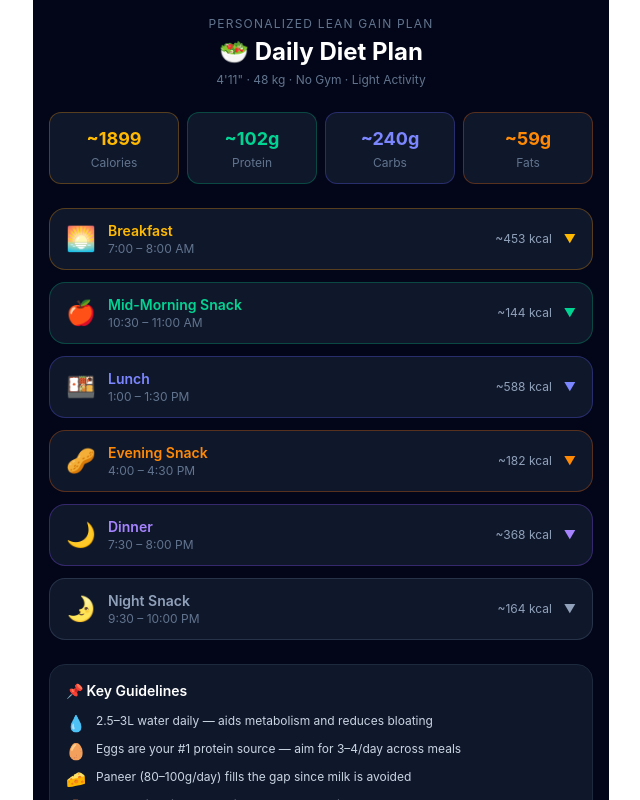
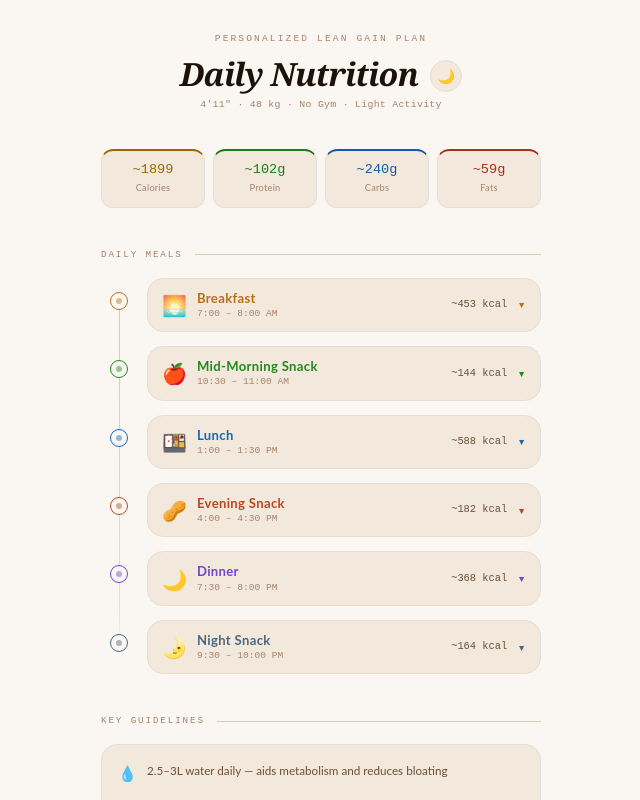
Before and after one commit to praveshishere/diet-plan, a React (Vite) app: page / in a window 1280 px wide. Shown: the top 800 px of the page, without its empty margins (319-959 px from the left). Built offline with nearby package versions, Linux system fonts and the light colour scheme.

Commit message:
add theme

```diff
--- a/src/App.tsx
+++ b/src/App.tsx
@@ -1,20 +1,7 @@
-import { useState } from 'react'
-import reactLogo from './assets/react.svg'
-import viteLogo from './assets/vite.svg'
-import heroImg from './assets/hero.png'
-
 import DietPlan from "./components/DietPlan";
 
 function App() {
-  const [count, setCount] = useState(0)
-
-  return (
-    <>
-      <div className="text-red-500">
-        <DietPlan />
-      </div>
-    </>
-  )
+  return <DietPlan />;
 }
 
 export default App
--- a/src/components/DietPlan.tsx
+++ b/src/components/DietPlan.tsx
@@ -1,15 +1,16 @@
-import { useState } from "react";
+import { useEffect, useState } from "react";
 
+/* ─── Data ───────────────────────────────────────────────────────────────────── */
 const meals = [
   {
     time: "7:00 – 8:00 AM",
     label: "Breakfast",
     emoji: "🌅",
-    accent: "amber",
+    accent: "amber" as const,
     items: [
-      { name: "Whole eggs (boiled/scrambled)", qty: "3 eggs", p: 18, c: 1, f: 15 },
-      { name: "Multigrain / brown bread toast", qty: "2 slices", p: 6, c: 26, f: 2 },
-      { name: "Banana", qty: "1 medium", p: 1, c: 23, f: 0 },
+      { name: "Whole eggs (boiled/scrambled)",  qty: "3 eggs",   p: 18, c: 1,  f: 15 },
+      { name: "Multigrain / brown bread toast", qty: "2 slices", p: 6,  c: 26, f: 2  },
+      { name: "Banana",                         qty: "1 medium", p: 1,  c: 23, f: 0  },
     ],
     note: "Eggs are the protein anchor of this plan. Have them any style — boiled is easiest.",
   },
@@ -17,10 +18,10 @@ const meals = [
     time: "10:30 – 11:00 AM",
     label: "Mid-Morning Snack",
     emoji: "🍎",
-    accent: "emerald",
+    accent: "emerald" as const,
     items: [
-      { name: "Curd (plain, full-fat)", qty: "150g", p: 5, c: 6, f: 4 },
-      { name: "Mixed fruit (apple / papaya / guava)", qty: "100g", p: 1, c: 15, f: 0 },
+      { name: "Curd (plain, full-fat)",           qty: "150g", p: 5, c: 6,  f: 4 },
+      { name: "Mixed fruit (apple/papaya/guava)", qty: "100g", p: 1, c: 15, f: 0 },
     ],
     note: "Curd gives probiotics + protein. Avoid flavoured curd — too much sugar.",
   },
@@ -28,12 +29,12 @@ const meals = [
     time: "1:00 – 1:30 PM",
     label: "Lunch",
     emoji: "🍱",
-    accent: "indigo",
+    accent: "indigo" as const,
     items: [
-      { name: "Cooked rice or chapati", qty: "1 cup / 2 roti", p: 5, c: 45, f: 2 },
-      { name: "Dal (masoor / moong / chana)", qty: "1 cup cooked", p: 12, c: 20, f: 1 },
-      { name: "Paneer bhurji / curry", qty: "80g paneer", p: 14, c: 3, f: 11 },
-      { name: "Sabzi (seasonal vegetable)", qty: "1 cup", p: 2, c: 10, f: 2 },
+      { name: "Cooked rice or chapati",        qty: "1 cup / 2 roti", p: 5,  c: 45, f: 2  },
+      { name: "Dal (masoor/moong/chana)",       qty: "1 cup cooked",   p: 12, c: 20, f: 1  },
+      { name: "Paneer bhurji / curry",          qty: "80g paneer",     p: 14, c: 3,  f: 11 },
+      { name: "Sabzi (seasonal vegetable)",     qty: "1 cup",          p: 2,  c: 10, f: 2  },
     ],
     note: "Dal + paneer together gives a complete amino acid profile. Don't skip dal.",
   },
@@ -41,10 +42,10 @@ const meals = [
     time: "4:00 – 4:30 PM",
     label: "Evening Snack",
     emoji: "🥜",
-    accent: "orange",
+    accent: "orange" as const,
     items: [
-      { name: "Roasted chana / peanuts", qty: "30g", p: 7, c: 10, f: 5 },
-      { name: "Boiled egg (optional top-up)", qty: "1 egg", p: 6, c: 0, f: 5 },
+      { name: "Roasted chana / peanuts",      qty: "30g",   p: 7, c: 10, f: 5 },
+      { name: "Boiled egg (optional top-up)", qty: "1 egg", p: 6, c: 0,  f: 5 },
     ],
     note: "Keeps energy stable through the evening. Skip the egg if lunch was heavy.",
   },
@@ -52,11 +53,11 @@ const meals = [
     time: "7:30 – 8:00 PM",
     label: "Dinner",
     emoji: "🌙",
-    accent: "violet",
+    accent: "violet" as const,
     items: [
-      { name: "Chapati", qty: "2 roti", p: 5, c: 30, f: 2 },
-      { name: "Chickpeas / rajma / chhole curry", qty: "1 cup cooked", p: 13, c: 25, f: 2 },
-      { name: "Mixed salad (cucumber, tomato, carrot)", qty: "1 bowl", p: 2, c: 8, f: 0 },
+      { name: "Chapati",                               qty: "2 roti",  p: 5,  c: 30, f: 2 },
+      { name: "Chickpeas / rajma / chhole curry",      qty: "1 cup",   p: 13, c: 25, f: 2 },
+      { name: "Mixed salad (cucumber, tomato, carrot)", qty: "1 bowl", p: 2,  c: 8,  f: 0 },
     ],
     note: "Keep dinner moderate. Legumes digest well overnight and support muscle repair.",
   },
@@ -64,10 +65,10 @@ const meals = [
     time: "9:30 – 10:00 PM",
     label: "Night Snack",
     emoji: "🌛",
-    accent: "slate",
+    accent: "slate" as const,
     items: [
-      { name: "Peanut butter", qty: "1 tbsp (15g)", p: 4, c: 3, f: 8 },
-      { name: "Multigrain cracker or banana", qty: "1 pc", p: 1, c: 15, f: 0 },
+      { name: "Peanut butter",               qty: "1 tbsp (15g)", p: 4, c: 3,  f: 8 },
+      { name: "Multigrain cracker or banana", qty: "1 pc",        p: 1, c: 15, f: 0 },
     ],
     note: "Only if hungry. Slow-digesting fats prevent overnight muscle breakdown.",
   },
@@ -77,127 +78,248 @@ const tips = [
   { icon: "💧", text: "2.5–3L water daily — aids metabolism and reduces bloating" },
   { icon: "🥚", text: "Eggs are your #1 protein source — aim for 3–4/day across meals" },
   { icon: "🧀", text: "Paneer (80–100g/day) fills the gap since milk is avoided" },
-  { icon: "🚶‍♀️", text: "20–30 min brisk walk daily keeps the calorie surplus lean" },
+  { icon: "🚶", text: "20–30 min brisk walk daily keeps the calorie surplus lean" },
   { icon: "🍽️", text: "Eat within 30–45 min of waking — kick-starts metabolism" },
   { icon: "⏰", text: "Keep 3–4 hr gaps between meals, never skip — consistency is everything" },
 ];
 
-const accentMap = {
-  amber:   { border: "border-amber-500/30",  text: "text-amber-400",   bg: "bg-amber-500/10",   dot: "bg-amber-400" },
-  emerald: { border: "border-emerald-500/30", text: "text-emerald-400", bg: "bg-emerald-500/10", dot: "bg-emerald-400" },
-  indigo:  { border: "border-indigo-500/30",  text: "text-indigo-400",  bg: "bg-indigo-500/10",  dot: "bg-indigo-400" },
-  orange:  { border: "border-orange-500/30",  text: "text-orange-400",  bg: "bg-orange-500/10",  dot: "bg-orange-400" },
-  violet:  { border: "border-violet-500/30",  text: "text-violet-400",  bg: "bg-violet-500/10",  dot: "bg-violet-400" },
-  slate:   { border: "border-slate-500/30",   text: "text-slate-400",   bg: "bg-slate-500/10",   dot: "bg-slate-400" },
+/* ─── Types & helpers ────────────────────────────────────────────────────────── */
+type Accent = "amber" | "emerald" | "indigo" | "orange" | "violet" | "slate";
+
+// CSS variables defined in index.css — one per meal accent, override in .dark
+const accentVar: Record<Accent, string> = {
+  amber:   "var(--meal-amber)",
+  emerald: "var(--meal-emerald)",
+  indigo:  "var(--meal-indigo)",
+  orange:  "var(--meal-orange)",
+  violet:  "var(--meal-violet)",
+  slate:   "var(--meal-slate)",
 };
 
-const mealKcal = (items) => items.reduce((a, x) => a + x.p * 4 + x.c * 4 + x.f * 9, 0);
-const totals = meals.reduce((acc, m) => {
-  m.items.forEach(i => { acc.p += i.p; acc.c += i.c; acc.f += i.f; });
-  return acc;
-}, { p: 0, c: 0, f: 0 });
+const mealKcal = (items: typeof meals[0]["items"]) =>
+  items.reduce((a, x) => a + x.p * 4 + x.c * 4 + x.f * 9, 0);
+
+const totals = meals.reduce(
+  (acc, m) => { m.items.forEach(i => { acc.p += i.p; acc.c += i.c; acc.f += i.f; }); return acc; },
+  { p: 0, c: 0, f: 0 }
+);
 const totalKcal = totals.p * 4 + totals.c * 4 + totals.f * 9;
 
+/* ─── Component ──────────────────────────────────────────────────────────────── */
 export default function DietPlan() {
-  const [open, setOpen] = useState(null);
+  const [open, setOpen] = useState<number | null>(null);
+  const [dark, setDark] = useState(() =>
+    typeof window !== "undefined"
+      ? document.documentElement.classList.contains("dark") ||
+        (!localStorage.getItem("theme") &&
+          window.matchMedia("(prefers-color-scheme: dark)").matches)
+      : true
+  );
+
+  useEffect(() => {
+    const root = document.documentElement;
+    if (dark) {
+      root.classList.add("dark");
+      localStorage.setItem("theme", "dark");
+    } else {
+      root.classList.remove("dark");
+      localStorage.setItem("theme", "light");
+    }
+  }, [dark]);
 
   return (
-    <div className="min-h-screen bg-slate-950 text-slate-100 p-4 max-w-xl mx-auto">
+    <div className="min-h-screen bg-base text-ink font-sans px-5 py-8 max-w-[480px] mx-auto">
 
-      {/* Header */}
-      <div className="text-center mb-6">
-        <p className="text-xs text-slate-500 uppercase tracking-widest mb-1">Personalized Lean Gain Plan</p>
-        <h1 className="text-2xl font-bold text-white">🥗 Daily Diet Plan</h1>
-        <p className="text-xs text-slate-500 mt-1">4'11" · 48 kg · No Gym · Light Activity</p>
+      {/* ── Header ── */}
+      <header className="text-center mb-9">
+        <p className="font-mono text-ink3 text-[0.6rem] tracking-[0.22em] uppercase mb-2">
+          Personalized Lean Gain Plan
+        </p>
+
+        <div className="flex items-center justify-center gap-3 mb-1">
+          <h1 className="font-serif text-[2rem] font-semibold italic text-ink leading-tight tracking-tight">
+            Daily Nutrition
+          </h1>
+          {/* Dark / Light toggle */}
+          <button
+            onClick={() => setDark(d => !d)}
+            aria-label="Toggle theme"
+            className="mt-1 w-8 h-8 rounded-full bg-panel border border-rim2 flex items-center justify-center text-ink2 hover:text-ink hover:border-rim transition-colors cursor-pointer"
+          >
+            <span className="text-sm leading-none">{dark ? "☀️" : "🌙"}</span>
+          </button>
         </div>
 
-      {/* Macro Summary */}
-      <div className="grid grid-cols-4 gap-2 mb-6">
+        <p className="font-mono text-ink3 text-[0.62rem] tracking-wide">
+          4′11″ · 48 kg · No Gym · Light Activity
+        </p>
+      </header>
+
+      {/* ── Macro Summary ── */}
+      <div className="grid grid-cols-4 gap-2 mb-10">
         {[
-          { label: "Calories", val: `~${totalKcal}`, unit: "kcal", cls: "text-amber-400 border-amber-500/30" },
-          { label: "Protein",  val: `~${totals.p}g`, unit: "daily", cls: "text-emerald-400 border-emerald-500/30" },
-          { label: "Carbs",    val: `~${totals.c}g`, unit: "daily", cls: "text-indigo-400 border-indigo-500/30" },
-          { label: "Fats",     val: `~${totals.f}g`, unit: "daily", cls: "text-orange-400 border-orange-500/30" },
+          { label: "Calories", val: `~${totalKcal}`, color: "text-kcal",    border: "border-t-kcal"    },
+          { label: "Protein",  val: `~${totals.p}g`, color: "text-protein", border: "border-t-protein" },
+          { label: "Carbs",    val: `~${totals.c}g`, color: "text-carbs",   border: "border-t-carbs"   },
+          { label: "Fats",     val: `~${totals.f}g`, color: "text-fat",     border: "border-t-fat"     },
         ].map(m => (
-          <div key={m.label} className={`bg-slate-900 rounded-xl p-3 text-center border ${m.cls}`}>
-            <p className={`text-lg font-bold ${m.cls.split(" ")[0]}`}>{m.val}</p>
-            <p className="text-xs text-slate-500 mt-0.5">{m.label}</p>
+          <div
+            key={m.label}
+            className={`bg-panel border border-rim2 border-t-2 ${m.border} rounded-xl py-3 px-1 text-center`}
+          >
+            <p className={`font-mono font-medium text-[0.85rem] leading-none mb-1 ${m.color}`}>{m.val}</p>
+            <p className="text-ink3 text-[0.58rem] tracking-wide">{m.label}</p>
           </div>
         ))}
       </div>
 
-      {/* Meal Cards */}
-      <div className="flex flex-col gap-3 mb-6">
+      {/* ── Meals ── */}
+      <SectionDivider label="Daily Meals" />
+
+      <div className="relative mb-10">
+        {/* Vertical timeline line */}
+        <div
+          className="absolute left-[18px] top-4 bottom-4 w-px"
+          style={{ background: "linear-gradient(to bottom, var(--rim), var(--rim2) 85%, transparent)" }}
+        />
+
         {meals.map((meal, i) => {
-          const a = accentMap[meal.accent];
+          const color = accentVar[meal.accent];
           const isOpen = open === i;
+
           return (
-            <div key={i} className={`bg-slate-900 rounded-2xl border ${a.border} overflow-hidden`}>
+            <div
+              key={i}
+              className={`relative pl-[46px] ${i < meals.length - 1 ? "mb-3.5" : ""}`}
+            >
+              {/* Timeline dot */}
+              <div
+                className="absolute left-[9px] top-[14px] size-[18px] rounded-full flex items-center justify-center bg-base transition-shadow duration-200"
+                style={{
+                  border: `1.5px solid ${color}`,
+                  boxShadow: isOpen ? `0 0 8px color-mix(in srgb, ${color} 45%, transparent)` : "none",
+                }}
+              >
+                <div
+                  className="size-1.5 rounded-full transition-opacity duration-200"
+                  style={{ background: color, opacity: isOpen ? 1 : 0.45 }}
+                />
+              </div>
+
+              {/* Card */}
+              <div
+                className="bg-panel rounded-2xl overflow-hidden transition-colors duration-200"
+                style={{
+                  border: "1px solid",
+                  borderColor: isOpen
+                    ? `color-mix(in srgb, ${color} 28%, transparent)`
+                    : "var(--rim2)",
+                }}
+              >
+                {/* Row */}
                 <button
                   onClick={() => setOpen(isOpen ? null : i)}
-                className="w-full flex items-center justify-between px-4 py-3 text-left"
+                  className="w-full flex items-center justify-between px-3.5 py-2.5 bg-transparent border-none cursor-pointer text-left"
                 >
-                <div className="flex items-center gap-3">
-                  <span className="text-2xl">{meal.emoji}</span>
+                  <div className="flex items-center gap-2.5">
+                    <span className="text-xl leading-none">{meal.emoji}</span>
                     <div>
-                    <p className={`font-semibold text-sm ${a.text}`}>{meal.label}</p>
-                    <p className="text-xs text-slate-500">{meal.time}</p>
+                      <p
+                        className="font-bold text-[0.82rem] leading-snug tracking-wide"
+                        style={{ color }}
+                      >
+                        {meal.label}
+                      </p>
+                      <p className="font-mono text-ink3 text-[0.6rem]">{meal.time}</p>
                     </div>
                   </div>
-                <div className="flex items-center gap-3">
-                  <span className="text-xs text-slate-400">~{mealKcal(meal.items)} kcal</span>
-                  <span className={`text-xs ${a.text}`}>{isOpen ? "▲" : "▼"}</span>
+                  <div className="flex items-center gap-2.5 shrink-0">
+                    <span className="font-mono text-ink2 text-[0.65rem]">
+                      ~{mealKcal(meal.items)} kcal
+                    </span>
+                    <span
+                      className="text-[0.55rem] inline-block transition-transform duration-200"
+                      style={{ color, transform: isOpen ? "rotate(180deg)" : "rotate(0deg)" }}
+                    >
+                      ▼
+                    </span>
                   </div>
                 </button>
 
+                {/* Expanded detail */}
                 {isOpen && (
-                <div className={`px-4 pb-4 border-t ${a.border}`}>
-                  <table className="w-full text-xs mt-3">
+                  <div
+                    className="meal-detail px-3.5 pb-3.5"
+                    style={{ borderTop: `1px solid color-mix(in srgb, ${color} 18%, transparent)` }}
+                  >
+                    <table className="w-full border-collapse text-[0.7rem] mt-3">
                       <thead>
-                      <tr className="text-slate-500">
-                        <th className="text-left pb-2 font-medium">Food</th>
-                        <th className="text-right pb-2 font-medium">Qty</th>
-                        <th className="text-right pb-2 font-medium text-emerald-500">P</th>
-                        <th className="text-right pb-2 font-medium text-indigo-400">C</th>
-                        <th className="text-right pb-2 font-medium text-orange-400">F</th>
+                        <tr>
+                          <th className="font-mono font-normal text-ink3 text-left pb-2 text-[0.6rem] tracking-wide">Food</th>
+                          <th className="font-mono font-normal text-ink3 text-right pb-2 text-[0.6rem]">Qty</th>
+                          <th className="font-mono font-medium text-protein text-right pb-2 text-[0.6rem]">P</th>
+                          <th className="font-mono font-medium text-carbs  text-right pb-2 text-[0.6rem]">C</th>
+                          <th className="font-mono font-medium text-fat    text-right pb-2 text-[0.6rem]">F</th>
                         </tr>
                       </thead>
                       <tbody>
                         {meal.items.map((item, j) => (
-                        <tr key={j} className="border-t border-slate-800">
-                          <td className="py-2 text-slate-200">{item.name}</td>
-                          <td className="py-2 text-right text-slate-400 pl-2 whitespace-nowrap">{item.qty}</td>
-                          <td className="py-2 text-right text-emerald-400 pl-2">{item.p}g</td>
-                          <td className="py-2 text-right text-indigo-400 pl-2">{item.c}g</td>
-                          <td className="py-2 text-right text-orange-400 pl-2">{item.f}g</td>
+                          <tr key={j} className="border-t border-rim2">
+                            <td className="py-[0.42rem] text-ink">{item.name}</td>
+                            <td className="py-[0.42rem] text-right text-ink2 font-mono pl-2 whitespace-nowrap">{item.qty}</td>
+                            <td className="py-[0.42rem] text-right text-protein font-mono pl-2">{item.p}g</td>
+                            <td className="py-[0.42rem] text-right text-carbs  font-mono pl-2">{item.c}g</td>
+                            <td className="py-[0.42rem] text-right text-fat    font-mono pl-2">{item.f}g</td>
                           </tr>
                         ))}
                       </tbody>
                     </table>
-                  <div className={`mt-3 px-3 py-2 rounded-lg text-xs text-slate-300 ${a.bg} border-l-2 ${a.border}`}>
-                    💡 {meal.note}
+
+                    {/* Note */}
+                    <div
+                      className="mt-3 rounded-lg px-3 py-2 text-[0.7rem] text-ink2 leading-relaxed"
+                      style={{
+                        background: `color-mix(in srgb, ${color} 8%, transparent)`,
+                        borderLeft: `2px solid ${color}`,
+                      }}
+                    >
+                      {meal.note}
                     </div>
                   </div>
                 )}
+              </div>
             </div>
           );
         })}
       </div>
 
-      {/* Tips */}
-      <div className="bg-slate-900 rounded-2xl border border-slate-800 p-4">
-        <p className="font-semibold text-sm text-white mb-3">📌 Key Guidelines</p>
-        <div className="flex flex-col gap-2.5">
+      {/* ── Guidelines ── */}
+      <SectionDivider label="Key Guidelines" />
+
+      <div className="bg-panel border border-rim2 rounded-2xl p-4 flex flex-col gap-3">
         {tips.map((t, i) => (
-            <div key={i} className="flex items-start gap-2.5 text-xs text-slate-300">
-              <span className="text-base leading-none mt-0.5">{t.icon}</span>
-              <span>{t.text}</span>
+          <div key={i} className="flex gap-2.5 items-start">
+            <span className="text-[0.95rem] leading-6 shrink-0">{t.icon}</span>
+            <span className="text-[0.73rem] text-ink2 leading-relaxed">{t.text}</span>
           </div>
         ))}
       </div>
-      </div>
 
-      <p className="text-center text-xs text-slate-600 mt-4">Tap any meal to expand · Macros are approximate</p>
+      <p className="font-mono text-center text-[0.58rem] text-ink3 tracking-wide mt-8">
+        Tap any meal to expand · Macros are approximate
+      </p>
     </div>
   );
 }
+
+/* ─── SectionDivider ─────────────────────────────────────────────────────────── */
+function SectionDivider({ label }: { label: string }) {
+  return (
+    <div className="flex items-center gap-3 mb-4">
+      <span className="font-mono text-ink3 text-[0.58rem] tracking-[0.2em] uppercase whitespace-nowrap">
+        {label}
+      </span>
+      <div className="flex-1 h-px bg-rim" />
+    </div>
+  );
+}
--- a/src/index.css
+++ b/src/index.css
@@ -1 +1,108 @@
 @import "tailwindcss";
+@import url("https://fonts.googleapis.com/css2?family=Playfair+Display:ital,wght@0,400;0,600;0,700;1,400;1,600&family=DM+Mono:wght@400;500&family=Lato:wght@300;400;700&display=swap");
+
+/* ─── Theme Tokens (inline = utilities reference var(), enabling runtime overrides) ── */
+@theme inline {
+  /* Backgrounds */
+  --color-base:   var(--base);
+  --color-panel:  var(--panel);
+  --color-panel2: var(--panel2);
+
+  /* Borders */
+  --color-rim:  var(--rim);
+  --color-rim2: var(--rim2);
+
+  /* Text tiers */
+  --color-ink:  var(--ink);
+  --color-ink2: var(--ink2);
+  --color-ink3: var(--ink3);
+
+  /* Macros */
+  --color-kcal:    var(--kcal);
+  --color-protein: var(--protein);
+  --color-carbs:   var(--carbs);
+  --color-fat:     var(--fat);
+
+  /* Brand */
+  --color-accent: var(--accent);
+
+  /* Fonts */
+  --font-sans:  'Lato', system-ui, sans-serif;
+  --font-mono:  'DM Mono', 'Courier New', monospace;
+  --font-serif: 'Playfair Display', Georgia, serif;
+}
+
+/* ─── Light Theme (default) ─────────────────────────────────────────────────── */
+:root {
+  --base:   #faf6f1;
+  --panel:  #f2e8dc;
+  --panel2: #ece0d2;
+  --rim:    #d8c8b4;
+  --rim2:   #e8ddd0;
+
+  --ink:  #1c1209;
+  --ink2: #6b4f38;
+  --ink3: #a8836a;
+
+  --kcal:    #9a6800;
+  --protein: #1c7a18;
+  --carbs:   #105aaa;
+  --fat:     #a83018;
+  --accent:  #c9784e;
+
+  /* Per-meal accent colors */
+  --meal-amber:   #b87018;
+  --meal-emerald: #1e8a1a;
+  --meal-indigo:  #1468bc;
+  --meal-orange:  #b84820;
+  --meal-violet:  #7048c8;
+  --meal-slate:   #4a6880;
+}
+
+/* ─── Dark Theme ─────────────────────────────────────────────────────────────── */
+@layer base {
+  .dark {
+    --base:   #0d0a07;
+    --panel:  #181210;
+    --panel2: #1f1710;
+    --rim:    #382819;
+    --rim2:   #231a10;
+
+    --ink:  #f0e6d8;
+    --ink2: #9b7d60;
+    --ink3: #52382a;
+
+    --kcal:    #e8a54e;
+    --protein: #7dcc78;
+    --carbs:   #6db5ea;
+    --fat:     #e87c5c;
+    --accent:  #c9784e;
+
+    --meal-amber:   #e8a54e;
+    --meal-emerald: #7dcc78;
+    --meal-indigo:  #6db5ea;
+    --meal-orange:  #e87c5c;
+    --meal-violet:  #a87de8;
+    --meal-slate:   #7e96a8;
+  }
+
+  * { box-sizing: border-box; }
+
+  body {
+    background-color: var(--base);
+    color: var(--ink);
+    -webkit-font-smoothing: antialiased;
+  }
+}
+
+/* ─── Animations ─────────────────────────────────────────────────────────────── */
+@keyframes slideDown {
+  from { opacity: 0; transform: translateY(-5px); }
+  to   { opacity: 1; transform: translateY(0); }
+}
+.meal-detail { animation: slideDown 0.16s ease-out; }
+
+/* ─── Scrollbar ──────────────────────────────────────────────────────────────── */
+::-webkit-scrollbar { width: 4px; }
+::-webkit-scrollbar-track { background: var(--base); }
+::-webkit-scrollbar-thumb { background: var(--rim); border-radius: 2px; }
```
Lines whose indentation alone changed are shown as unchanged.
